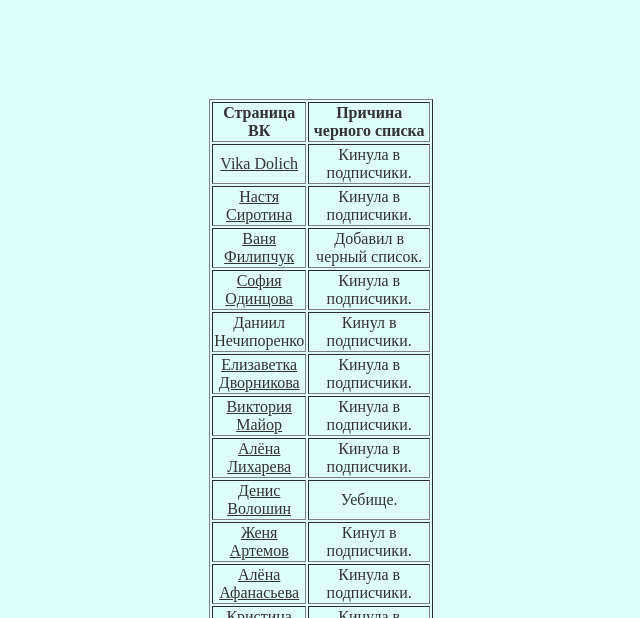
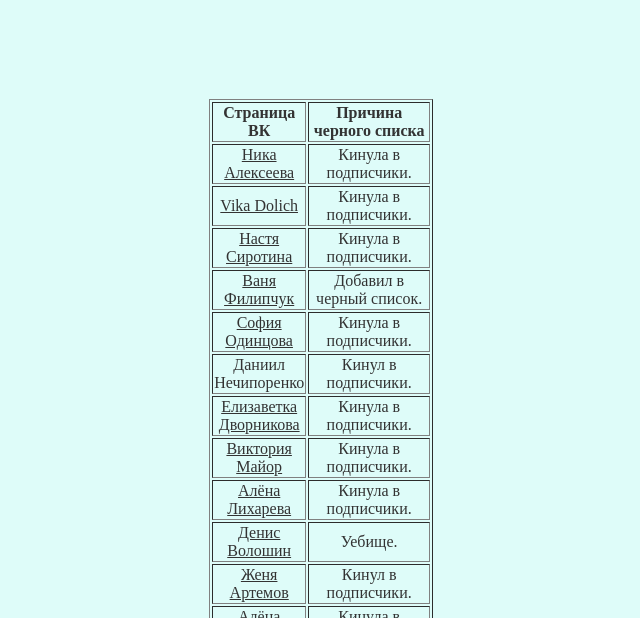
Before and after one commit to dmitrybratishkin/blacklist, a plain HTML site: page index.html in a window 1280 px wide. Shown: the part 182-800 px from the top of the page, without its empty margins (319-959 px from the left). Drawn offline with Linux system fonts and the light colour scheme.

Commit message:
Update index.html

```diff
--- a/index.html
+++ b/index.html
@@ -11,6 +11,7 @@
         <tr>
             <th width="200px">Страница ВК</th>
             <th width="250px">Причина черного списка</th>
+            <tr><td><a href="https://vk.com/id536283797" class="click">Ника Алексеева</a></td><td>Кинула в подписчики.</td></tr>
             <tr><td><a href="https://vk.com/d.vika04" class="click">Vika Dolich</a></td><td>Кинула в подписчики.</td></tr>
             <tr><td><a href="https://vk.com/d_u_r_k_a_31_01" class="click">Настя Сиротина</a></td><td>Кинула в подписчики.</td></tr>
             <tr><td><a href="https://vk.com/rewaver" class="click">Ваня Филипчук</a></td><td>Добавил в черный список.</td></tr>
```
